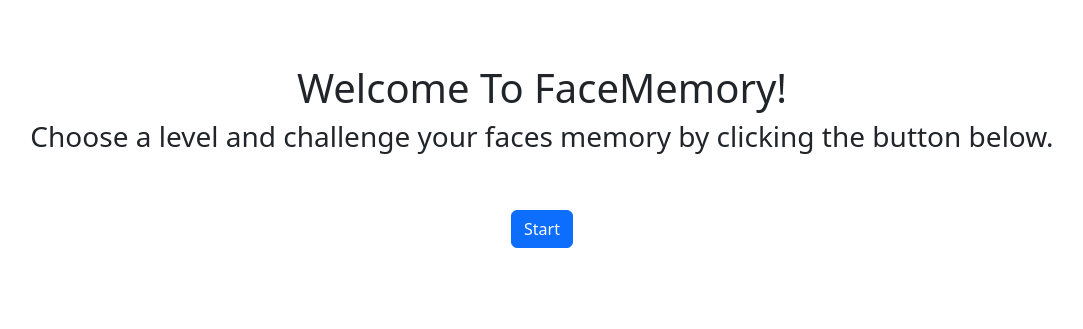
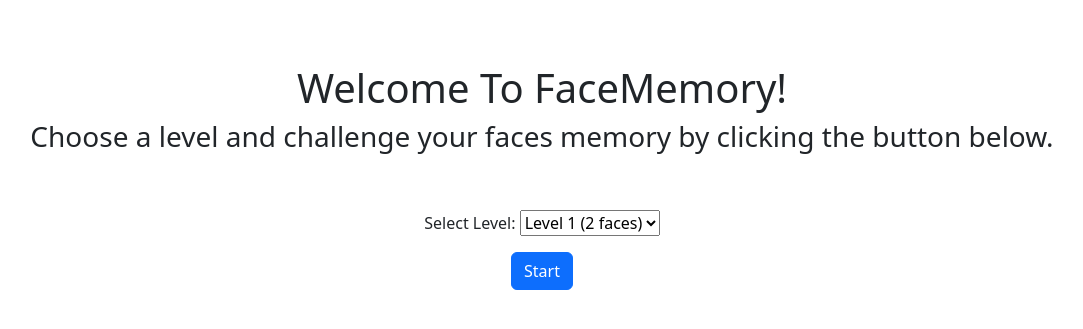
Before and after one commit to Djole33/faces-memory-crud-django, a Django app: page / in a window 1280 px wide. Shown: the top 329 px of the page, without its empty margins (98-1181 px from the left). Run offline with Django 5.2, Linux system fonts and the light colour scheme.

Commit message:
finished everything

```diff
--- a/main/forms.py
+++ b/main/forms.py
@@ -1,4 +1,4 @@
-from .models import Name
+from .models import Name, Level
 from django import forms
 
 class NameForm(forms.ModelForm):
@@ -8,3 +8,7 @@ class NameForm(forms.ModelForm):
         widgets = {
             'name': forms.TextInput(attrs={'class': 'form-control'}),
         }
+
+class LevelForm(forms.Form):
+    LEVEL_CHOICES = [(i, f'Level {i} ({i*2} faces)') for i in range(1, 5)]
+    level = forms.ChoiceField(choices=LEVEL_CHOICES, label="Select Level")
--- a/main/models.py
+++ b/main/models.py
@@ -14,3 +14,9 @@ class Name(models.Model):
 
     def __str__(self):
 	    return str(self.name)
+
+class Level(models.Model):
+    level = models.IntegerField()
+
+    def __str__(self):
+        return str(self.level)
--- a/main/templates/faces-list.html
+++ b/main/templates/faces-list.html
@@ -10,7 +10,7 @@
 </head>
 <body>
     <div class="container" style="text-align: center;">
-        <h1>Level 1</h1>
+        <h1>Level {{ level }}</h1>
         <h2>Random Faces:</h2>
         {% for face, name in face_name_pairs %}
             <img src="{{ face.face.url }}" alt="Face Image"><br />
--- a/main/templates/index.html
+++ b/main/templates/index.html
@@ -14,8 +14,8 @@
         <form method="post">
             {% csrf_token %}
             {{ form.as_p }}
+            <a href="{% url 'faces-list' %}"><button type="submit" class="btn btn-primary">Start</button></a>
         </form>
-        <a href="{% url 'faces-list' %}"><button type="submit" class="btn btn-primary">Start</button></a>
     </div>
 </body>
 </html>
--- a/main/templates/recall.html
+++ b/main/templates/recall.html
@@ -13,7 +13,7 @@
     <div class="form-group container" style="text-align: center;">
         <form method="POST">
             {% csrf_token %}
-            <h1 style="font-weight: bold; margin-top: 5%;">Guess the face</h1>
+            <h1 style="font-weight: bold; margin-top: 5%;">Guess {{ nums_of_faces }} faces</h1>
             <br /><br />
 
             <div class="mb-3">
@@ -38,7 +38,7 @@
             <button class="btn btn-success" name="submit_guess">Submit</button>
         </form>
         {% if guesses %}
-            <form method="post">
+            <form method="post" action="{% url 'delete-guess' %}">
                 {% csrf_token %}
                 <button type="submit" name="delete_last_guess" class="btn btn-danger">Delete Last Guess</button>
             </form>
--- a/main/urls.py
+++ b/main/urls.py
@@ -8,7 +8,7 @@ urlpatterns = [
    path('faces-list/', views.faces_list, name="faces-list"),
    path('recall/', views.recall, name="recall"),
    path('results/', views.results, name="results"),
-
+   path('delete-guess/', views.delete_guess, name="delete-guess"),
 ]
 
 if settings.DEBUG:
--- a/main/views.py
+++ b/main/views.py
@@ -1,26 +1,39 @@
 from django.shortcuts import render, redirect
 from .models import Name, Face
 from random import shuffle
-from .forms import NameForm
+from .forms import NameForm, LevelForm
+from django.http import HttpRequest, HttpResponse
 
 def index(request):
-    if 'face_name_pairs' in request.session:
-        del request.session['face_name_pairs']
-    if 'current_index' in request.session:
-        del request.session['current_index']
-    if 'guesses' in request.session:
-        del request.session['guesses']
-    return render(request, 'index.html')
+    # Clear session data
+    request.session.pop('face_name_pairs', None)
+    request.session.pop('current_index', None)
+    request.session.pop('guesses', None)
+
+    form = LevelForm()
+    if request.method == "POST":
+        form = LevelForm(request.POST)
+        if form.is_valid():
+            level = int(form.cleaned_data['level'])
+            request.session['level'] = level
+            return redirect('/faces-list')
+
+    return render(request, 'index.html', {'form': form})
 
 def faces_list(request):
+    # Get the level from the session
+    level = request.session.get('level')
+    if level is None:
+        return redirect('/')  # Redirect to the index page if level is not set
+
+    num_of_faces = level * 2
+
     # Get all faces from the database
     face_queryset = list(Face.objects.all())
-    # Shuffle the list of faces
     shuffle(face_queryset)
 
     # Get all names from the database
     name_queryset = list(Name.objects.all())
-    # Shuffle the list of names
     shuffle(name_queryset)
 
     # Ensure the length of name_queryset matches face_queryset
@@ -30,10 +43,13 @@ def faces_list(request):
     # Pair faces and names
     face_name_pairs = list(zip(face_queryset, name_queryset))
 
-    # Store the face-name pairs in the session
-    request.session['face_name_pairs'] = [(face.pk, name.pk) for face, name in face_name_pairs]
+    # Limit the pairs based on the current level
+    limited_face_name_pairs = face_name_pairs[:num_of_faces]
 
-    return render(request, 'faces-list.html', {'face_name_pairs': face_name_pairs})
+    # Clear previous face-name pairs from the session
+    request.session['face_name_pairs'] = [(face.pk, name.pk) for face, name in limited_face_name_pairs]
+
+    return render(request, 'faces-list.html', {'face_name_pairs': limited_face_name_pairs, 'level': level})
 
 def recall(request):
     # Initialize session variables if not present
@@ -92,11 +108,23 @@ def recall(request):
     else:
         form = NameForm()
 
+    level = request.session.get('level')
+    nums_of_faces = level * 2
+
     return render(request, 'recall.html', {
         'form': form,
         'guesses': guesses,
-        'face_name_data': face_name_data
+        'face_name_data': face_name_data,
+        'nums_of_faces': nums_of_faces
     })
+
+def delete_guess(request: HttpRequest) -> HttpResponse:
+    if 'guesses' in request.session and request.session['guesses']:
+        request.session['guesses'].pop()
+        request.session.modified = True
+        request.session['current_index'] -= 1
+
+    return redirect('/recall')
 
 def results(request):
     # Retrieve guesses from session
```
Also changed, not shown: mysite/settings.py (+0 -18 lines), db.sqlite3, main/migrations/0003_level.py (added).
